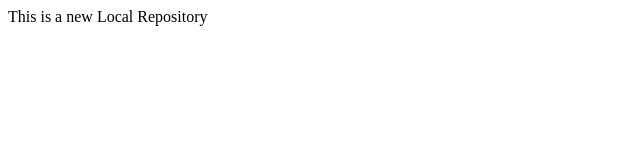
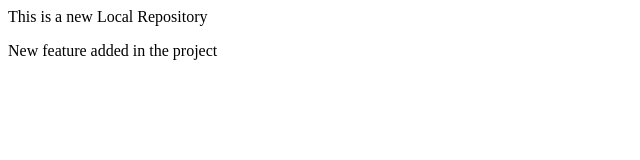
Before and after one commit to akshay-pixel/localrepo, a plain HTML site: page index.html in a window 1280 px wide. Shown: the whole page, without its empty margins (0-640 px from the left). Drawn offline with Linux system fonts and the light colour scheme.

Commit message:
Add New Feature

```diff
--- a/index.html
+++ b/index.html
@@ -1 +1,2 @@
 <p>This is a new Local Repository</p>
+<p>New feature added in the project</p>
```
